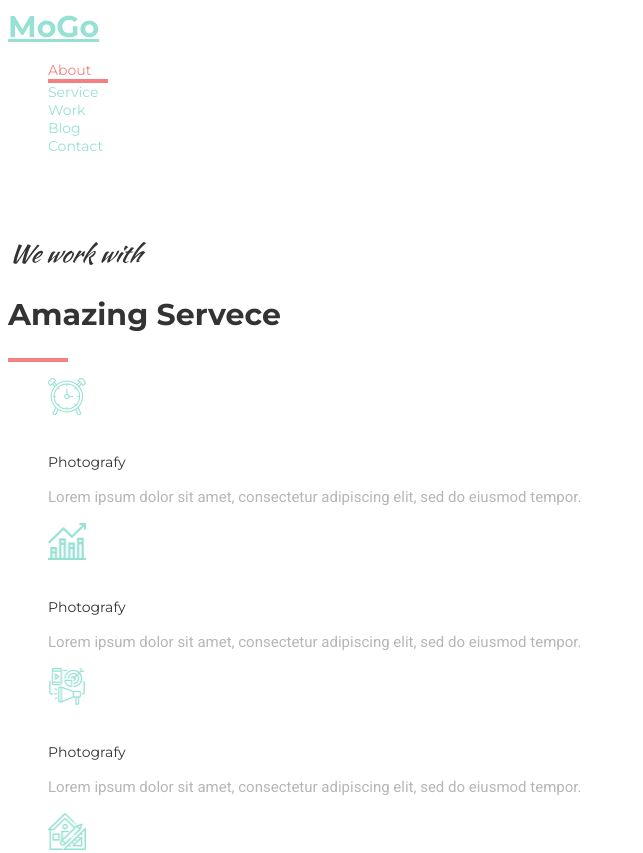
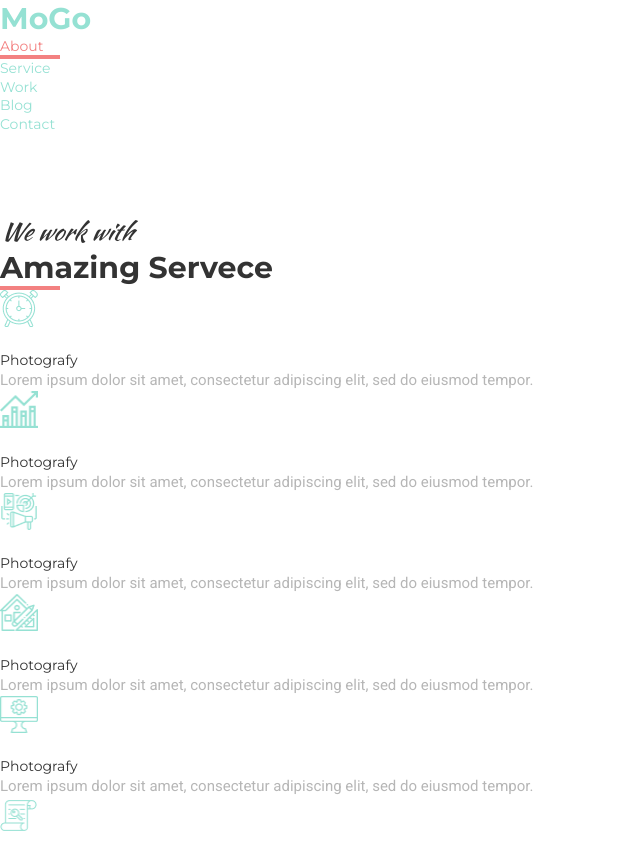
Before and after one commit to Vinni250/MoGo, a plain HTML site: page index.html in a window 1280 px wide. Shown: the top 853 px of the page, without its empty margins (0-643 px from the left). Drawn offline with nearby package versions, Linux system fonts and the light colour scheme.

Commit message:
normalize

```diff
--- a/index.html
+++ b/index.html
@@ -8,6 +8,8 @@
     <link rel="preconnect" href="https://fonts.googleapis.com">
 <link rel="preconnect" href="https://fonts.gstatic.com" crossorigin>
 <link href="https://fonts.googleapis.com/css2?family=Kaushan+Script&family=Montserrat:wght@400;700&family=Roboto:wght@300;400&display=swap" rel="stylesheet">
+<link rel="stylesheet" href="https://cdnjs.cloudflare.com/ajax/libs/normalize/8.0.1/normalize.min.css" integrity="sha512-NhSC1YmyruXifcj/KFRWoC561YpHpc5Jtzgvbuzx5VozKpWvQ+4nXhPdFgmx8xqexRcpAglTj9sIBWINXa8x5w==" crossorigin="anonymous" referrerpolicy="no-referrer" />
+    <link rel="stylesheet" href="reset.css">
     <link rel="stylesheet" href="style.css">
 </head>
 <body>
--- /dev/null
+++ b/reset.css
@@ -0,0 +1,17 @@
+body{
+    box-sizing: border-box;
+}
+
+ul{
+    list-style: none;
+    padding: 0;
+    margin: 0;
+}
+
+h1, h2, h3, h4, h5, h6, p{
+    margin: 0;
+}
+
+a{
+    text-decoration: none;
+}
```
